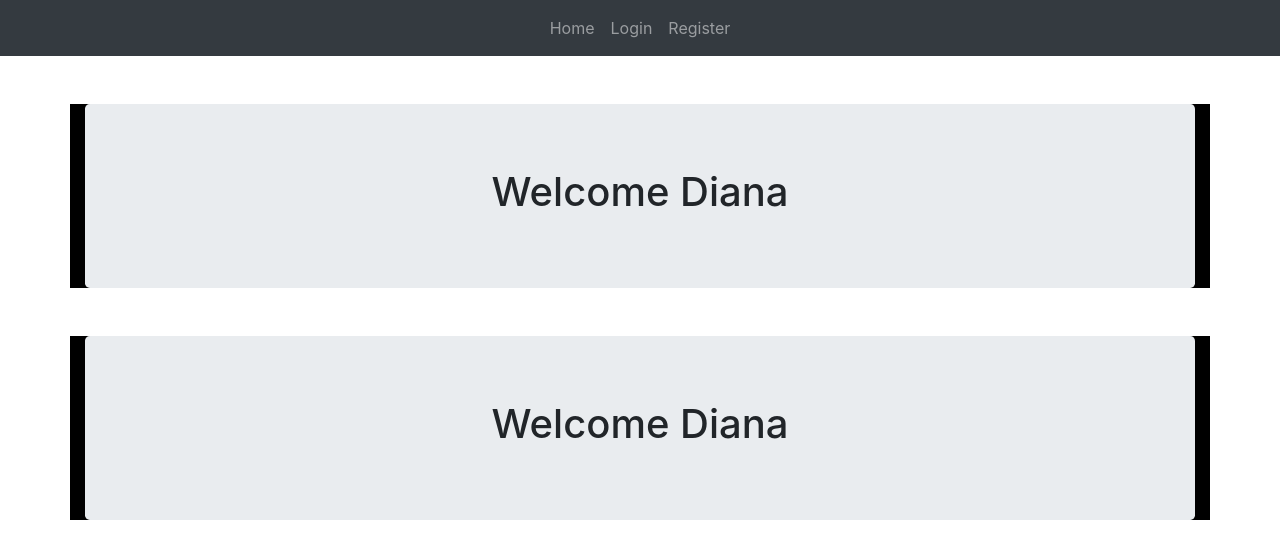
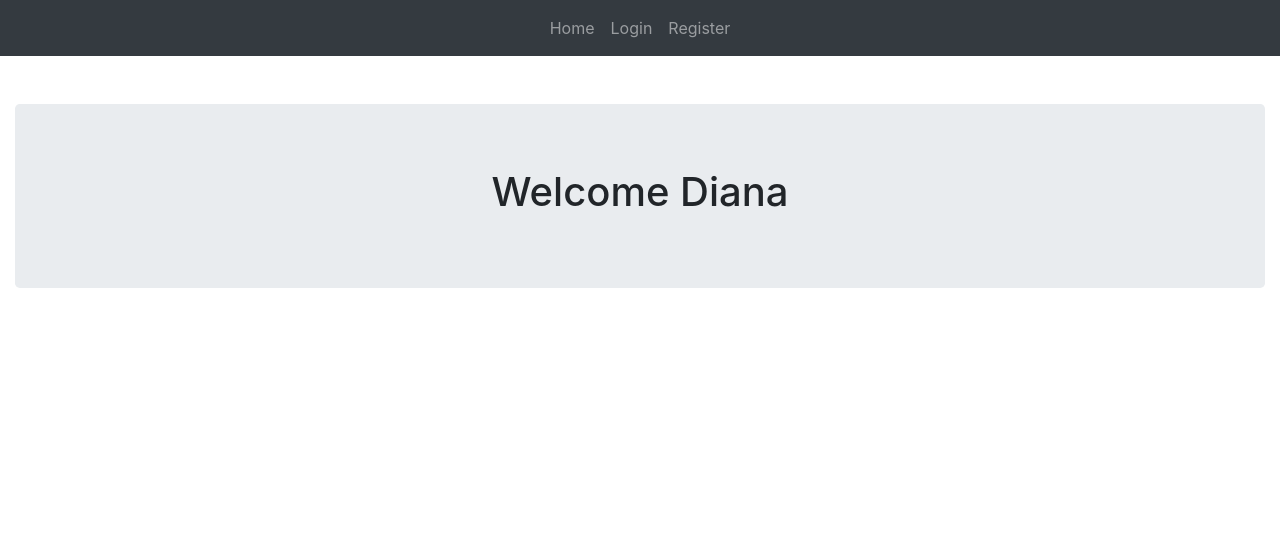
Before and after one commit to Iniciativa-Barcelona-Open-Data-I-iCuida/iCuida, a React (Create React App) app in the folder client/: page / in a window 1280 px wide. Shown: the top 558 px of the page. Built offline with nearby package versions, Linux system fonts and the light colour scheme.

Commit message:
update Landingpage

```diff
--- a/client/src/components/Landing.js
+++ b/client/src/components/Landing.js
@@ -5,12 +5,8 @@ export default class Landing extends Component {
     render() {
         return(
             <React.Fragment>
-                <div className="container">
-                    <div className="jumbotron mt-5">
-                        <h1 className="text-center">Welcome Diana</h1>
-                    </div>
-                </div>
-                <div className="container">
+
+                <div className="container-fluid">
                     <div className="jumbotron mt-5">
                         <h1 className="text-center">Welcome Diana</h1>
                     </div>
```
